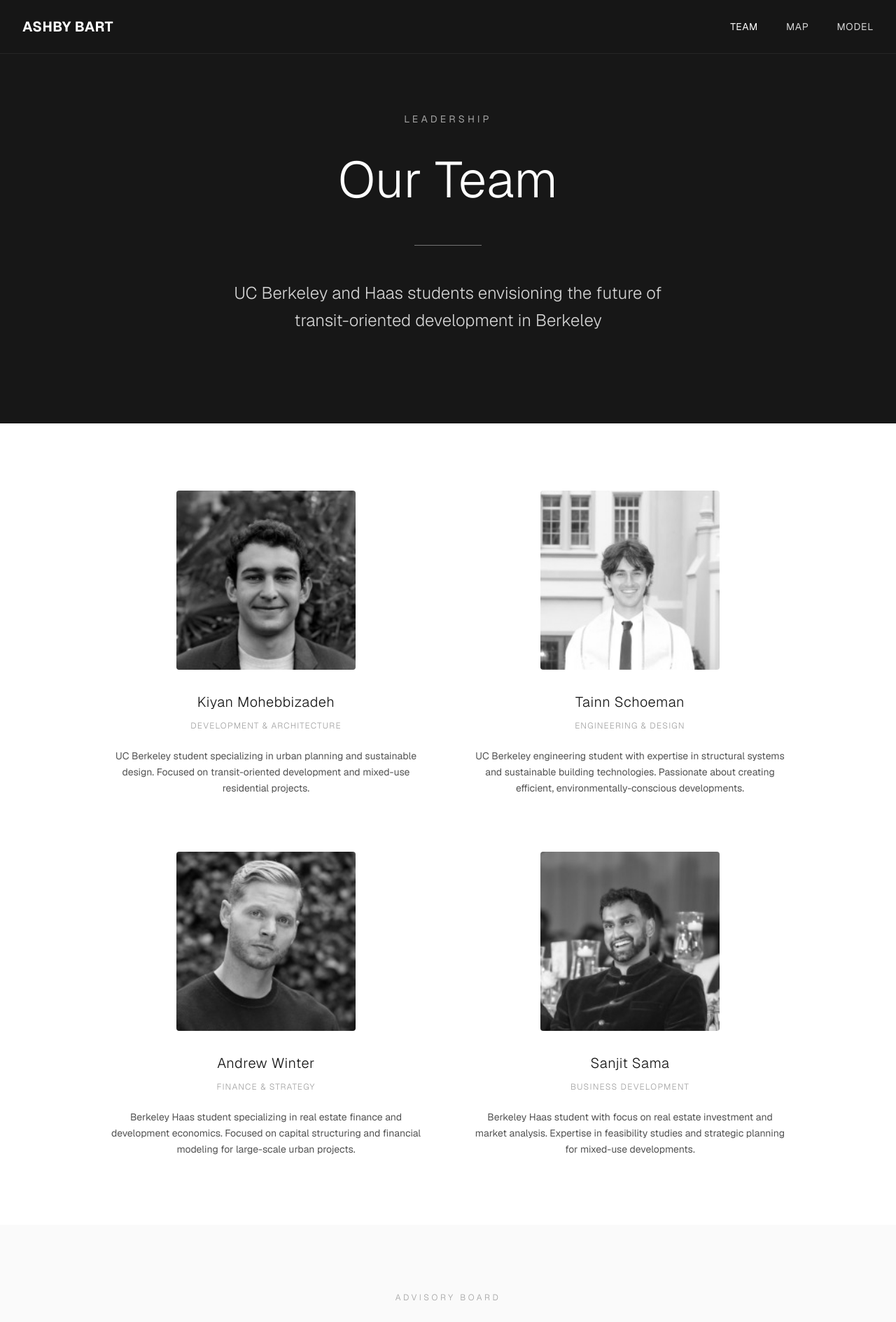
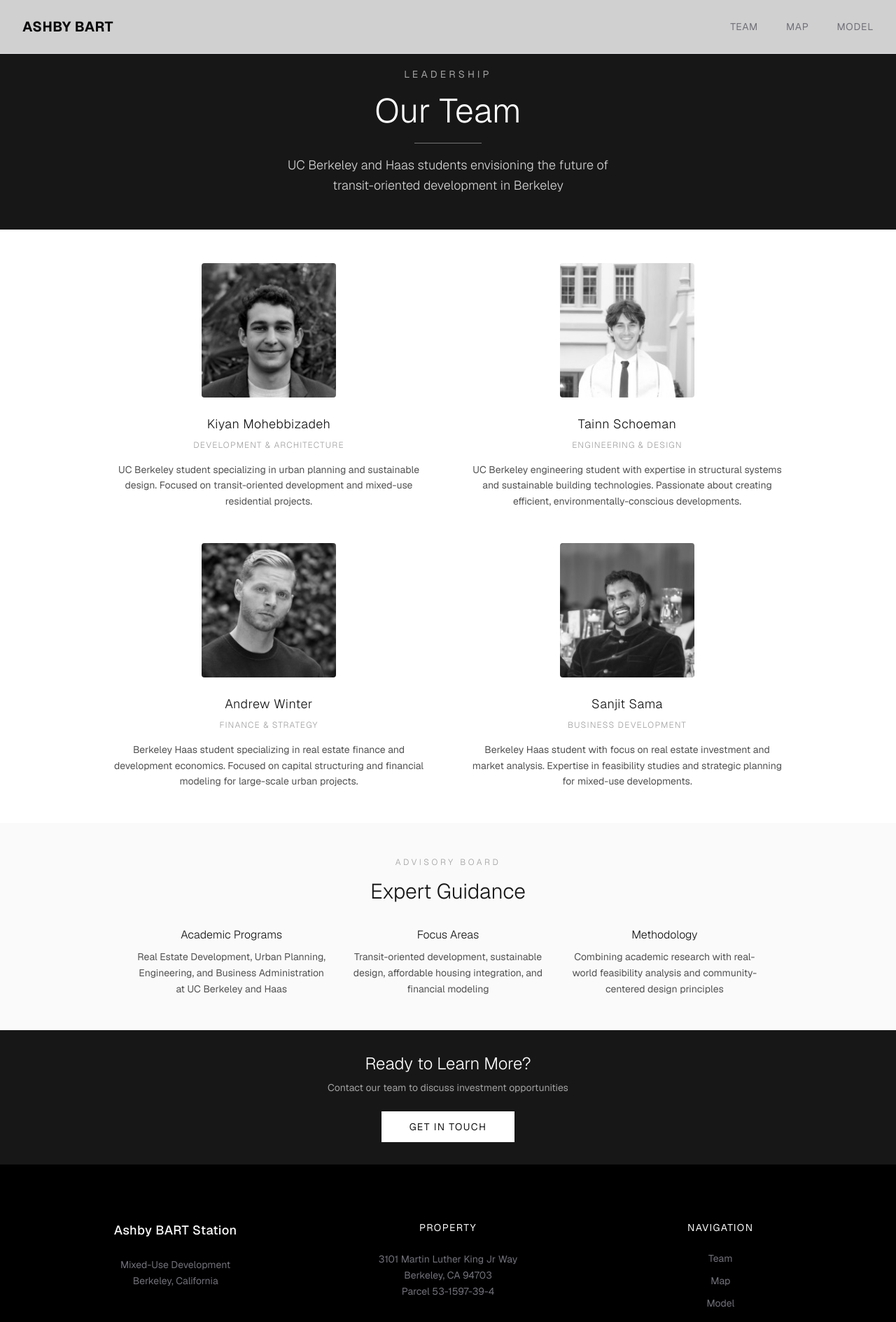
Before and after one commit to acwints/real, a Next.js app: page /team in a window 1280 px wide. Shown: the top 1889 px of the page at 70% size. Built offline with nearby package versions, Linux system fonts and the light colour scheme.

Commit message:
Improve financial formatting, add Google Sheets tabs, reduce spacing, fix footer navigation, and optimize team page

```diff
--- a/app/components/Footer.tsx
+++ b/app/components/Footer.tsx
@@ -25,12 +25,9 @@ export default function Footer() {
           <div>
             <h4 className="text-primary-foreground text-sm uppercase tracking-widest mb-6">Navigation</h4>
             <div className="space-y-3 text-sm">
-              <a href="#vision" className="block hover:text-primary-foreground transition">Vision</a>
-              <a href="#strategy" className="block hover:text-primary-foreground transition">Strategy</a>
               <Link href="/team" className="block hover:text-primary-foreground transition">Team</Link>
               <Link href="/map" className="block hover:text-primary-foreground transition">Map</Link>
               <Link href="/model" className="block hover:text-primary-foreground transition">Model</Link>
-              <a href="#contact" className="block hover:text-primary-foreground transition">Contact</a>
             </div>
           </div>
         </div>
--- a/app/globals.css
+++ b/app/globals.css
@@ -123,3 +123,13 @@
     @apply bg-background text-foreground;
   }
 }
+
+@layer utilities {
+  .scrollbar-hide {
+    -ms-overflow-style: none;
+    scrollbar-width: none;
+  }
+  .scrollbar-hide::-webkit-scrollbar {
+    display: none;
+  }
+}
--- a/app/team/page.tsx
+++ b/app/team/page.tsx
@@ -1,7 +1,12 @@
 'use client';
 
-import Link from 'next/link';
 import Image from 'next/image';
+import Header from '../components/Header';
+import Footer from '../components/Footer';
+
+const isProd = process.env.NODE_ENV === 'production';
+const useStaticExport = process.env.USE_STATIC_EXPORT === 'true';
+const basePath = isProd && useStaticExport ? '/real' : '';
 
 export default function Team() {
   const team = [
@@ -9,55 +14,41 @@ export default function Team() {
       name: 'Kiyan Mohebbizadeh',
       title: 'Development & Architecture',
       bio: 'UC Berkeley student specializing in urban planning and sustainable design. Focused on transit-oriented development and mixed-use residential projects.',
-      image: '/kiyan.jpeg'
+      image: `${basePath}/kiyan.jpeg`
     },
     {
       name: 'Tainn Schoeman',
       title: 'Engineering & Design',
       bio: 'UC Berkeley engineering student with expertise in structural systems and sustainable building technologies. Passionate about creating efficient, environmentally-conscious developments.',
-      image: '/tainn.jpeg'
+      image: `${basePath}/tainn.jpeg`
     },
     {
       name: 'Andrew Winter',
       title: 'Finance & Strategy',
       bio: 'Berkeley Haas student specializing in real estate finance and development economics. Focused on capital structuring and financial modeling for large-scale urban projects.',
-      image: '/andrew.jpeg'
+      image: `${basePath}/andrew.jpeg`
     },
     {
       name: 'Sanjit Sama',
       title: 'Business Development',
       bio: 'Berkeley Haas student with focus on real estate investment and market analysis. Expertise in feasibility studies and strategic planning for mixed-use developments.',
-      image: '/sanjit.jpeg'
+      image: `${basePath}/sanjit.jpeg`
     }
   ];
 
   return (
     <div className="min-h-screen bg-white">
-      {/* Navigation */}
-      <nav className="fixed top-0 w-full bg-neutral-900/95 backdrop-blur-sm z-50 border-b border-neutral-800">
-        <div className="max-w-7xl mx-auto px-8 py-6">
-          <div className="flex justify-between items-center">
-            <Link href="/" className="text-xl font-bold text-white tracking-wide hover:text-neutral-300 transition">
-              ASHBY BART
-            </Link>
-            <div className="hidden md:flex space-x-10 items-center">
-              <Link href="/team" className="text-white transition text-sm uppercase tracking-wider">Team</Link>
-              <Link href="/map" className="text-neutral-300 hover:text-white transition text-sm uppercase tracking-wider">Map</Link>
-              <Link href="/model" className="text-neutral-300 hover:text-white transition text-sm uppercase tracking-wider">Model</Link>
-            </div>
-          </div>
-        </div>
-      </nav>
+      <Header />
 
       {/* Hero */}
-      <section className="pt-40 pb-32 bg-neutral-900 text-white">
+      <section className="pt-24 pb-12 bg-neutral-900 text-white">
         <div className="max-w-5xl mx-auto px-6 text-center">
-          <p className="text-sm uppercase tracking-[0.3em] mb-8 text-neutral-400">Leadership</p>
-          <h1 className="text-6xl md:text-7xl font-light mb-12 leading-tight">
+          <p className="text-sm uppercase tracking-[0.3em] mb-3 text-neutral-400">Leadership</p>
+          <h1 className="text-4xl md:text-5xl font-light mb-4 leading-tight">
             Our Team
           </h1>
-          <div className="w-24 h-px bg-white/40 mx-auto mb-12"></div>
-          <p className="text-xl md:text-2xl font-light text-neutral-300 max-w-3xl mx-auto leading-relaxed">
+          <div className="w-24 h-px bg-white/40 mx-auto mb-4"></div>
+          <p className="text-base md:text-lg font-light text-neutral-300 max-w-3xl mx-auto leading-relaxed">
             UC Berkeley and Haas students envisioning the future of<br className="hidden md:block" />
             transit-oriented development in Berkeley
           </p>
@@ -65,24 +56,25 @@ export default function Team() {
       </section>
 
       {/* Team Grid */}
-      <section className="py-24 bg-white">
+      <section className="py-12 bg-white">
         <div className="max-w-5xl mx-auto px-6">
-          <div className="grid md:grid-cols-2 gap-x-16 gap-y-20">
+          <div className="grid md:grid-cols-2 gap-x-12 gap-y-12">
             {team.map((member, index) => (
               <div key={index} className="text-center">
                 {/* Team photo with greyscale */}
-                <div className="w-64 h-64 mx-auto mb-8 relative overflow-hidden rounded-sm">
+                <div className="w-48 h-48 mx-auto mb-6 relative overflow-hidden rounded-sm">
                   <Image
                     src={member.image}
                     alt={member.name}
                     fill
                     className="object-cover grayscale hover:grayscale-0 transition-all duration-500"
-                    sizes="256px"
+                    sizes="192px"
+                    unoptimized
                   />
                 </div>
 
-                <h3 className="text-xl font-light text-neutral-900 mb-3 tracking-wide">{member.name}</h3>
-                <p className="text-xs uppercase tracking-widest text-neutral-400 mb-6 font-light">{member.title}</p>
+                <h3 className="text-lg font-light text-neutral-900 mb-2 tracking-wide">{member.name}</h3>
+                <p className="text-xs uppercase tracking-widest text-neutral-400 mb-4 font-light">{member.title}</p>
                 <p className="text-sm text-neutral-600 leading-relaxed max-w-md mx-auto">{member.bio}</p>
               </div>
             ))}
@@ -91,22 +83,22 @@ export default function Team() {
       </section>
 
       {/* Advisors */}
-      <section className="py-24 bg-neutral-50">
+      <section className="py-12 bg-neutral-50">
         <div className="max-w-5xl mx-auto px-6 text-center">
-          <p className="text-xs uppercase tracking-[0.3em] mb-6 text-neutral-400 font-light">Advisory Board</p>
-          <h2 className="text-3xl md:text-4xl font-light text-neutral-900 mb-20">Expert Guidance</h2>
+          <p className="text-xs uppercase tracking-[0.3em] mb-4 text-neutral-400 font-light">Advisory Board</p>
+          <h2 className="text-2xl md:text-3xl font-light text-neutral-900 mb-8">Expert Guidance</h2>
 
-          <div className="grid md:grid-cols-3 gap-12 text-center max-w-4xl mx-auto">
+          <div className="grid md:grid-cols-3 gap-8 text-center max-w-4xl mx-auto">
             <div>
-              <h4 className="font-light text-neutral-900 mb-3 text-base">Academic Programs</h4>
+              <h4 className="font-light text-neutral-900 mb-2 text-base">Academic Programs</h4>
               <p className="text-sm text-neutral-600 leading-relaxed">Real Estate Development, Urban Planning, Engineering, and Business Administration at UC Berkeley and Haas</p>
             </div>
             <div>
-              <h4 className="font-light text-neutral-900 mb-3 text-base">Focus Areas</h4>
+              <h4 className="font-light text-neutral-900 mb-2 text-base">Focus Areas</h4>
               <p className="text-sm text-neutral-600 leading-relaxed">Transit-oriented development, sustainable design, affordable housing integration, and financial modeling</p>
             </div>
             <div>
-              <h4 className="font-light text-neutral-900 mb-3 text-base">Methodology</h4>
+              <h4 className="font-light text-neutral-900 mb-2 text-base">Methodology</h4>
               <p className="text-sm text-neutral-600 leading-relaxed">Combining academic research with real-world feasibility analysis and community-centered design principles</p>
             </div>
           </div>
@@ -114,59 +106,22 @@ export default function Team() {
       </section>
 
       {/* CTA */}
-      <section className="py-32 bg-neutral-900 text-white">
+      <section className="py-8 bg-neutral-900 text-white">
         <div className="max-w-4xl mx-auto px-6 text-center">
-          <h2 className="text-4xl font-light mb-8">Ready to Learn More?</h2>
-          <p className="text-lg text-neutral-400 mb-12">
+          <h2 className="text-2xl font-light mb-2">Ready to Learn More?</h2>
+          <p className="text-sm text-neutral-400 mb-6">
             Contact our team to discuss investment opportunities
           </p>
-          <Link
-            href="/#contact"
-            className="inline-block px-12 py-4 bg-white text-neutral-900 text-sm uppercase tracking-widest hover:bg-neutral-200 transition"
+          <a
+            href={`${basePath}/#contact`}
+            className="inline-block px-10 py-3 bg-white text-neutral-900 text-sm uppercase tracking-widest hover:bg-neutral-200 transition"
           >
             Get In Touch
-          </Link>
+          </a>
         </div>
       </section>
 
-      {/* Footer */}
-      <footer className="bg-black text-neutral-500 py-20">
-        <div className="max-w-6xl mx-auto px-6">
-          <div className="grid md:grid-cols-3 gap-16 mb-16">
-            <div className="text-center md:text-left">
-              <h3 className="text-white text-lg font-medium mb-6 tracking-wide">Ashby BART Station</h3>
-              <p className="text-sm leading-relaxed">
-                Mixed-Use Development<br />
-                Berkeley, California
-              </p>
-            </div>
-
-            <div className="text-center md:text-left">
-              <h4 className="text-white text-sm uppercase tracking-widest mb-6">Property</h4>
-              <p className="text-sm leading-relaxed">
-                3101 Martin Luther King Jr Way<br />
-                Berkeley, CA 94703<br />
-                Parcel 53-1597-39-4
-              </p>
-            </div>
-
-            <div className="text-center md:text-left">
-              <h4 className="text-white text-sm uppercase tracking-widest mb-6">Navigation</h4>
-              <div className="space-y-3 text-sm">
-                <Link href="/#vision" className="block hover:text-white transition">Vision</Link>
-                <Link href="/#project" className="block hover:text-white transition">Project</Link>
-                <Link href="/#impact" className="block hover:text-white transition">Impact</Link>
-                <Link href="/#strategy" className="block hover:text-white transition">Strategy</Link>
-                <Link href="/team" className="block hover:text-white transition">Team</Link>
-              </div>
-            </div>
-          </div>
-
-          <div className="border-t border-neutral-800 pt-10 text-center text-sm">
-            <p>&copy; 2025 Ashby BART Station Development. All rights reserved.</p>
-          </div>
-        </div>
-      </footer>
+      <Footer />
     </div>
   );
 }
```
Also changed, not shown: app/components/ProFormaContent.tsx (+26 -26 lines), app/model/page.tsx (+51 -31 lines).
